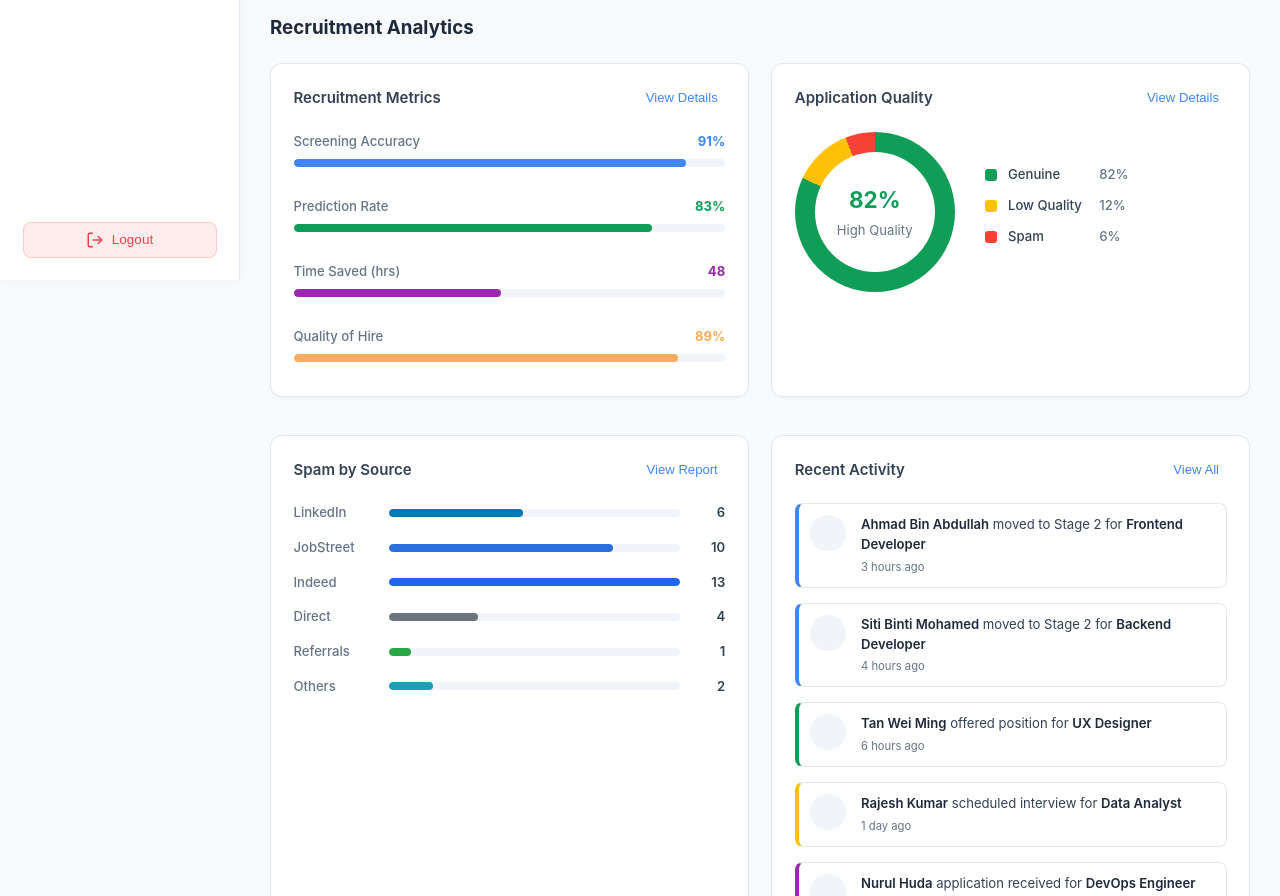
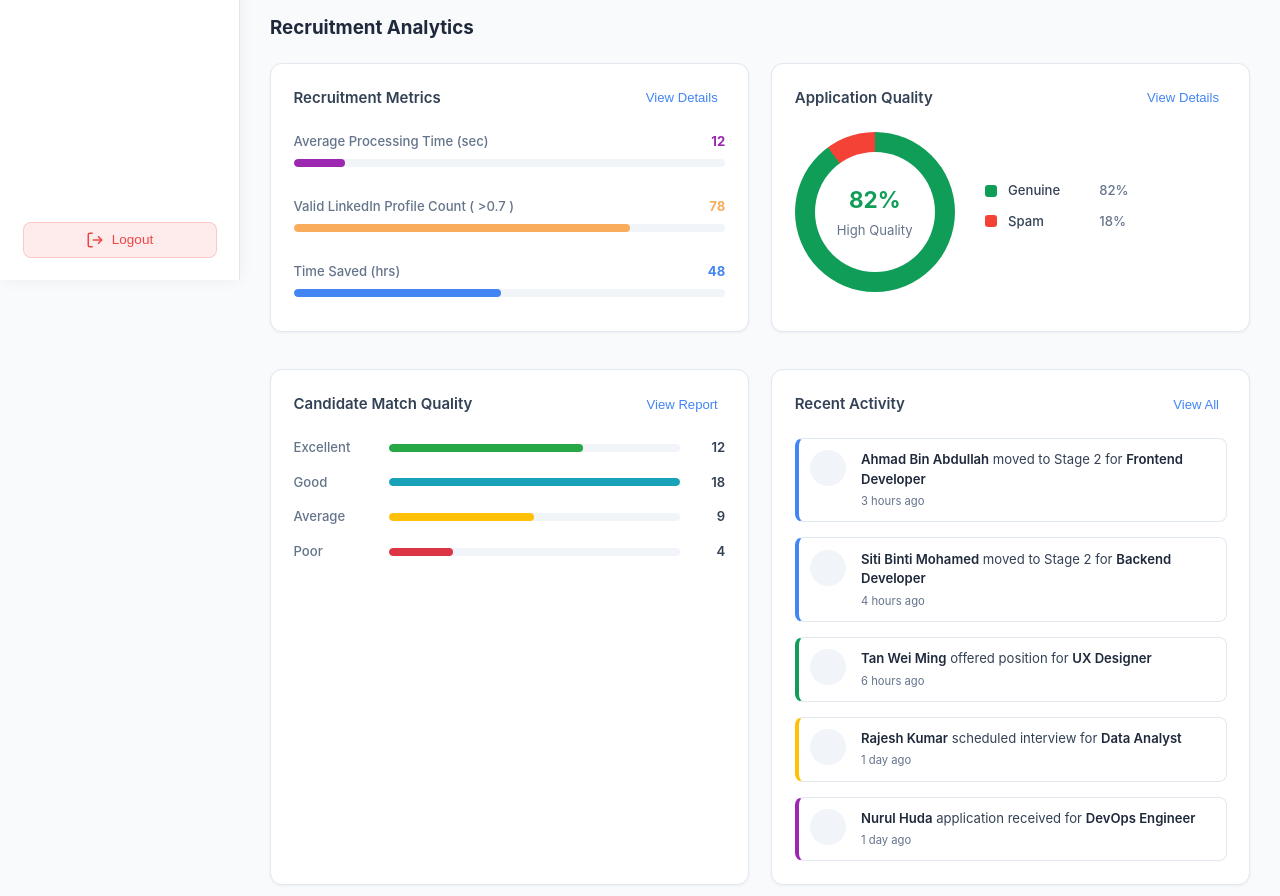
Before and after one commit to JasonOw718/AI_Talent_Acquisition_System_Prototype, a React (Vite) app: page /recruiter/dashboard in a window 1280 px wide. Shown: the part 520-1416 px from the top of the page. Built offline with nearby package versions, Linux system fonts and the light colour scheme; sample sign-in values are in the browser's storage.

Commit message:
change recruiter dashboard metrics

```diff
--- a/src/pages/RecruiterDashboard.jsx
+++ b/src/pages/RecruiterDashboard.jsx
@@ -42,24 +42,20 @@ export default function RecruiterDashboard() {
 
   const applicationQualityData = [
     { label: 'Genuine', value: 82, color: '#0f9d58' },
-    { label: 'Low Quality', value: 12, color: '#ffc107' },
-    { label: 'Spam', value: 6, color: '#f44336' },
+    { label: 'Spam', value: 18, color: '#f44336' },
   ];
 
   const recruitmentMetrics = [
-    { label: 'Screening Accuracy', value: 91, color: '#4285f4' },
-    { label: 'Prediction Rate', value: 83, color: '#0f9d58' },
-    { label: 'Time Saved (hrs)', value: 48, color: '#9c27b0' },
-    { label: 'Quality of Hire', value: 89, color: '#f8ac5c' },
+    { label: 'Average Processing Time (sec)', value: 12, color: '#9c27b0' },
+    { label: 'Valid LinkedIn Profile Count ( >0.7 )', value: 78, color: '#f8ac5c' },
+    { label: 'Time Saved (hrs)', value: 48, color: '#4285f4' }
   ];
 
-  const spamBySourceData = [
-    { label: 'LinkedIn', value: 6, color: '#0077b5' },
-    { label: 'JobStreet', value: 10, color: '#2a6fdb' },
-    { label: 'Indeed', value: 13, color: '#2164f3' },
-    { label: 'Direct', value: 4, color: '#6c757d' },
-    { label: 'Referrals', value: 1, color: '#28a745' },
-    { label: 'Others', value: 2, color: '#17a2b8' },
+  const matchQualityData = [
+    { label: 'Excellent', value: 12, color: '#28a745' },
+    { label: 'Good', value: 18, color: '#17a2b8' },
+    { label: 'Average', value: 9, color: '#ffc107' },
+    { label: 'Poor', value: 4, color: '#dc3545' },
   ];
 
   const recentActivity = [
@@ -133,7 +129,7 @@ export default function RecruiterDashboard() {
                         <div style={styles.metricHeader}>
                           <span style={styles.metricLabel}>{metric.label}</span>
                           <span style={{...styles.metricValue, color: metric.color}}>
-                            {metric.value}{metric.label.includes('Time') ? '' : '%'}
+                            {metric.value}
                           </span>
                         </div>
                         <div style={styles.metricBar}>
@@ -192,21 +188,21 @@ export default function RecruiterDashboard() {
           {/* Spam Analysis and Activity Section */}
           <section style={styles.section}>
             <div style={styles.analyticsGrid}>
-              {/* Spam by Source */}
+              {/* matchQualityData */}
               <div style={styles.analyticsCard}>
                 <div style={styles.cardHeader}>
-                  <h3 style={styles.cardTitle}>Spam by Source</h3>
+                  <h3 style={styles.cardTitle}>Candidate Match Quality</h3>
                   <button style={styles.cardAction}>View Report</button>
                 </div>
                 <div style={styles.barChartContainer}>
-                  {spamBySourceData.map((item, index) => (
+                  {matchQualityData.map((item, index) => (
                     <div key={index} style={styles.barChartRow}>
                       <div style={styles.barChartLabel}>{item.label}</div>
                       <div style={styles.barChartBarContainer}>
                         <div
                           style={{
                             ...styles.barChartBar,
-                            width: `${(item.value / Math.max(...spamBySourceData.map(i => i.value))) * 100}%`,
+                            width: `${(item.value / Math.max(...matchQualityData.map(i => i.value))) * 100}%`,
                             backgroundColor: item.color || '#4285f4',
                           }}
                         ></div>
@@ -540,7 +536,7 @@ const styles = {
     width: '160px',
     height: '160px',
     borderRadius: '50%',
-    background: 'conic-gradient(#0f9d58 0% 82%, #ffc107 82% 94%, #f44336 94% 100%)',
+    background: "conic-gradient(#0f9d58 0% 90%, #f44336 90% 100%)",
     display: 'flex',
     justifyContent: 'center',
     alignItems: 'center',
```
